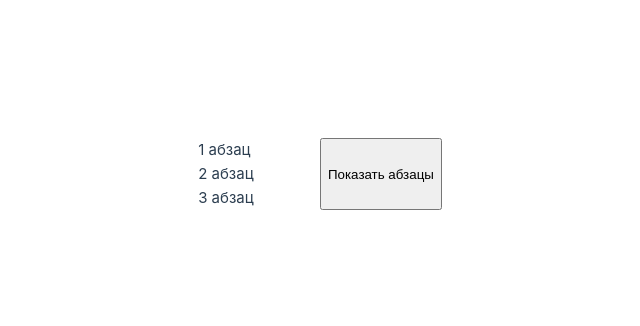
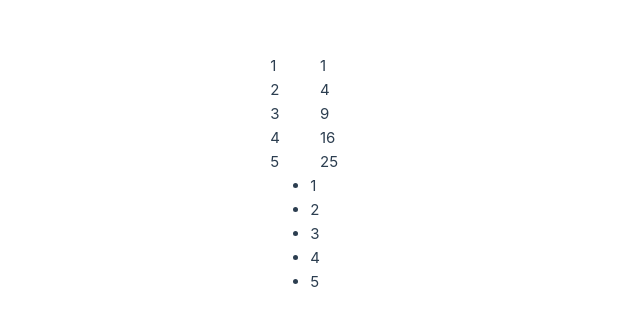
Before and after one commit to LeoonWi/Vue3_Exercises, a Vue app: page / in a window 1280 px wide. Shown: the part 226-552 px from the top of the page, without its empty margins (320-960 px from the left). Built offline with nearby package versions, Linux system fonts and the light colour scheme.

Commit message:
Перебор массивов

```diff
--- a/src/App.vue
+++ b/src/App.vue
@@ -2,24 +2,25 @@
   export default {
     data() {
       return {
-        vis: true,
+        items: [1, 2, 3, 4, 5],
       }
     },
     methods: {
-      visible: function() {
-        this.vis = !this.vis;
-      }
+
     }
   }
 </script>
 
 <template>
-  <div v-show="vis">
-    <p>1 абзац</p>
-    <p>2 абзац</p>
-    <p>3 абзац</p>
+  <div>
+    <div v-for="n in items">{{ n }}</div>
   </div>
-  <button @click="visible">{{ vis ? 'Показать':'Скрыть' }} абзацы</button>
+  <div>
+    <div v-for="n in items">{{ n**2 }}</div>
+  </div>
+  <div>
+    <ul><li v-for="n in items">{{ n }}</li></ul>
+  </div>
 </template>
 
 <style>
```
